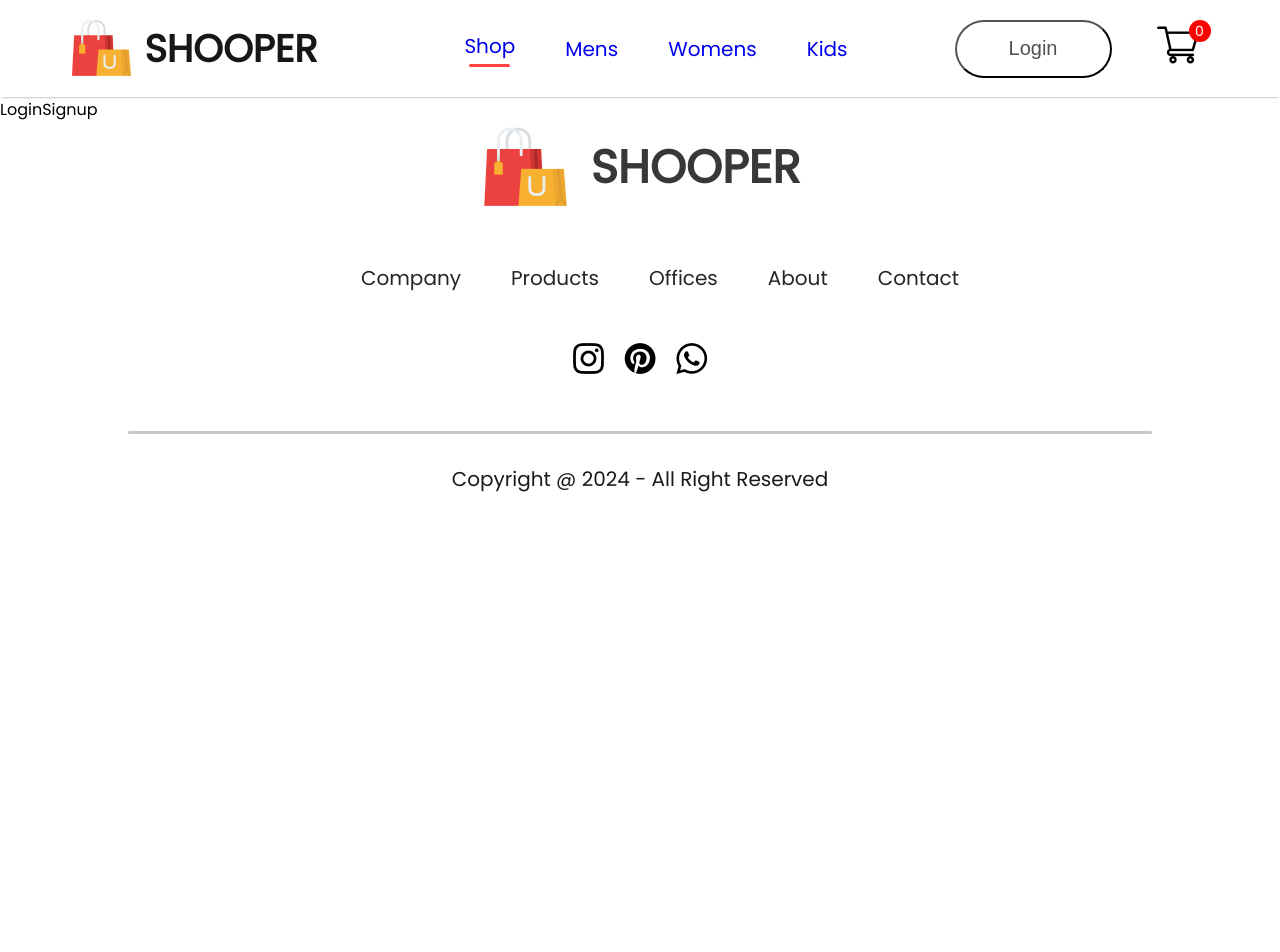
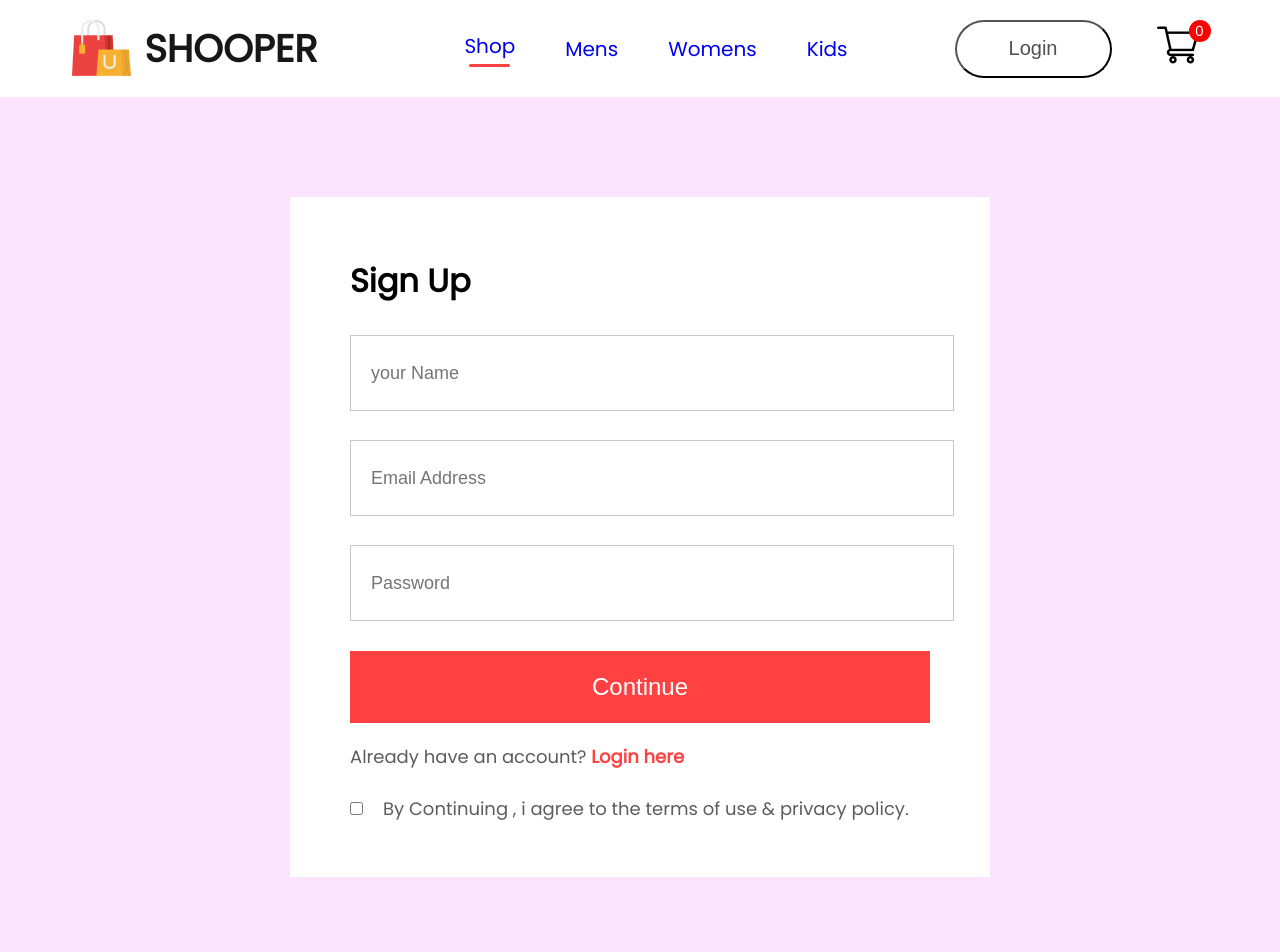
Before and after one commit to kramitsingh03/E-commerce_MERN, a React (Create React App) app in the folder frontend/: page /login in a window 1280 px wide. Shown: the top 952 px of the page. Before the commit the page ends 800 px from the top, so only its background shows below. Built offline with nearby package versions, Linux system fonts and the light colour scheme.

Commit message:
login signup shop mens women category page completed

```diff
--- a/frontend/src/App.js
+++ b/frontend/src/App.js
@@ -8,6 +8,10 @@
 import Cart from './pages/Cart';
 import LoginSignup from './pages/LoginSignup';
 import Footer from './components/Footer/Footer';
+import men_banner from './components/Assets/banner_mens.png'
+import women_banner from './components/Assets/banner_women.png'
+import kid_banner from './components/Assets/banner_kids.png'
+
 function App() {
   return (
     <div>
@@ -15,9 +19,9 @@
       <Navbar/>
       <Routes>
         <Route path='/' element={<Shop/>} ></Route>
-        <Route path='/mens' element={<ShopCategory category="men"/>} ></Route>
-        <Route path='/womens' element={<ShopCategory category="women"/>} ></Route>
-        <Route path='/kids' element={<ShopCategory category="kid"/>} ></Route>
+        <Route path='/mens' element={<ShopCategory banner = {men_banner} category="men"/>} ></Route>
+        <Route path='/womens' element={<ShopCategory banner = {women_banner} category="women"/>} ></Route>
+        <Route path='/kids' element={<ShopCategory banner = {kid_banner} category="kid"/>} ></Route>
         <Route path='/product' element={<Product/>}></Route>
         <Route path=':productId' element={<Product/>}></Route>
         <Route path='/cart' element={<Cart/>}></Route>
--- /dev/null
+++ b/frontend/src/context/ShopContext.js
@@ -0,0 +1,15 @@
+import React,{createContext} from "react";
+import all_product from "../components/Assets/all_product"
+
+export const ShopContext = createContext(null);
+
+const ShopContextProvider = (props)=>{
+    const contextvalue = {all_product};
+
+    return (
+        <ShopContext.Provider value={contextvalue}>
+            {props.children}
+        </ShopContext.Provider>
+    )
+}
+export default ShopContextProvider;
--- a/frontend/src/index.js
+++ b/frontend/src/index.js
@@ -3,12 +3,13 @@
 import './index.css';
 import App from './App';
 import reportWebVitals from './reportWebVitals';
+import ShopContextProvider from './context/ShopContext';
 
 const root = ReactDOM.createRoot(document.getElementById('root'));
 root.render(
-  <React.StrictMode>
+  <ShopContextProvider>
     <App />
-  </React.StrictMode>
+  </ShopContextProvider>
 );
 
 // If you want to start measuring performance in your app, pass a function
--- a/frontend/src/pages/LoginSignup.jsx
+++ b/frontend/src/pages/LoginSignup.jsx
@@ -1,8 +1,23 @@
 import React from 'react'
-
+import './css/LoginSignup.css'
 const LoginSignup = () => {
   return (
-    <div>LoginSignup</div>
+    <div className='loginsignup'>
+      <div className="loginsignup-container">
+        <h1>Sign Up</h1>
+        <div className="loginsignup-fields">
+          <input type="text" placeholder='your Name'/>
+          <input type="email" placeholder='Email Address'/>
+          <input type="password" placeholder='Password'/>
+        </div>
+        <button>Continue</button>
+        <p className='loginsignup-login'>Already have an account? <span>Login here</span></p>
+        <div className="loginsignup-agree">
+          <input type="checkbox" name='' id='' />
+          <p>By Continuing , i agree to the terms of use & privacy policy.</p>
+        </div>
+      </div>
+    </div>
   )
 }
 
--- a/frontend/src/pages/ShopCategory.jsx
+++ b/frontend/src/pages/ShopCategory.jsx
@@ -1,8 +1,34 @@
-import React from 'react'
+import React, { useContext } from 'react'
+import './css/ShopCategory.css'
+import { ShopContext } from '../context/ShopContext'
+import dropdown_icon from '../components/Assets/dropdown_icon.png'
+import Item from '../components/Items/Item'
 
-const ShopCategory = () => {
+const ShopCategory = (props) => {
+  const {all_product} = useContext(ShopContext);
   return (
-    <div>ShopCategory</div>
+    <div className='shop-category'>
+      <img className='shopcategory-banner' src={props.banner} alt="" />
+      <div className="shopcategory-indexSort">
+        <p>
+          <span>Showing 1-12</span> out of 36 productss
+        </p>
+        <div className="shopcategory-sort">Sort by <img src={dropdown_icon} alt="" /></div>
+      </div>
+      <div className="shopcategory-products">
+        {all_product.map((item,i)=>{
+          if(props.category===item.category){
+          return <Item key={i} id={item.id} name = {item.name} image = {item.image} new_price = {item.new_price} old_price ={item.old_price} />
+          }
+          else{
+            return null;
+          }
+        })}
+      </div>
+      <div className="shopcategory-loadmore">
+        Explore More
+      </div>
+    </div>
   )
 }
 
--- /dev/null
+++ b/frontend/src/pages/css/LoginSignup.css
@@ -0,0 +1,61 @@
+.loginsignup{
+    width: 100%;
+    height: 100vh;
+    background: #fce3fe;
+    padding-top: 100px;
+}
+.loginsignup-container{
+    width: 580px;
+    height: 600px;
+    background-color: white;
+    margin: auto;
+    padding: 40px 60px;
+}
+.loginsignup-container h1{
+    margin: 20px 0px;
+}
+.loginsignup-fields{
+    display: flex;
+    flex-direction: column;
+    gap: 29px;
+    margin-top: 30px;
+}
+.loginsignup-fields input{
+    height: 72px;
+    width: 100%;
+    padding-left: 20px;
+    border: 1px solid #c9c9c9;
+    outline: none;
+    color: #5c5c5c;
+    font-size: 18px;
+}
+.loginsignup-container button{
+    width: 580px;
+    height: 72px;
+    color: white;
+    background: #ff4141;
+    margin-top: 30px;
+    border: none;
+    font-size: 24px;
+    font-weight: 500;
+    cursor: pointer;
+}
+.loginsignup-login{
+    margin-top: 20px;
+    color: #5c5c5c;
+    font-size: 18px;
+    font-weight: 500;
+}
+.loginsignup-login span{
+    color: #ff4141;
+    font-weight: 600;
+}
+.loginsignup-agree{
+    display: flex;
+    align-items: center;
+    margin-top: 25px;
+    gap: 20px;
+    color: #5c5c5c;
+    font-size: 18px;
+    font-weight: 500;
+}
--- /dev/null
+++ b/frontend/src/pages/css/ShopCategory.css
@@ -0,0 +1,39 @@
+.shopcategory-banner{
+    display: block;
+    margin: 30px auto;
+    width: 82%;
+}
+.shopcategory-indexSort{
+    display: flex;
+    margin: 0px 170px;
+    justify-content: space-between;
+    align-items: center;
+}
+.shopcategory-sort{
+    padding: 10px 20px;
+    border-radius: 40px;
+    border: 1px solid #888;
+}
+.shopcategory-indexSort p span{
+    font-weight: 700;
+}
+.shopcategory-products{
+    margin: 20px 170px;
+    display: grid;
+    grid-template-columns: 1fr 1fr 1fr;
+    row-gap: 80px;
+    column-gap: 50px;
+}
+.shopcategory-loadmore{
+    display: flex;
+    justify-content: center;
+    align-items: center;
+    margin: 150px auto;
+    width: 233px;
+    height: 69px;
+    border-radius: 75px;
+    background: #ededed;
+    color: #787878;
+    font-size: 18px;
+    font-weight: 500;
+}
```
Also changed, not shown: 1 other file (tests, documents, lock files or other folders).
